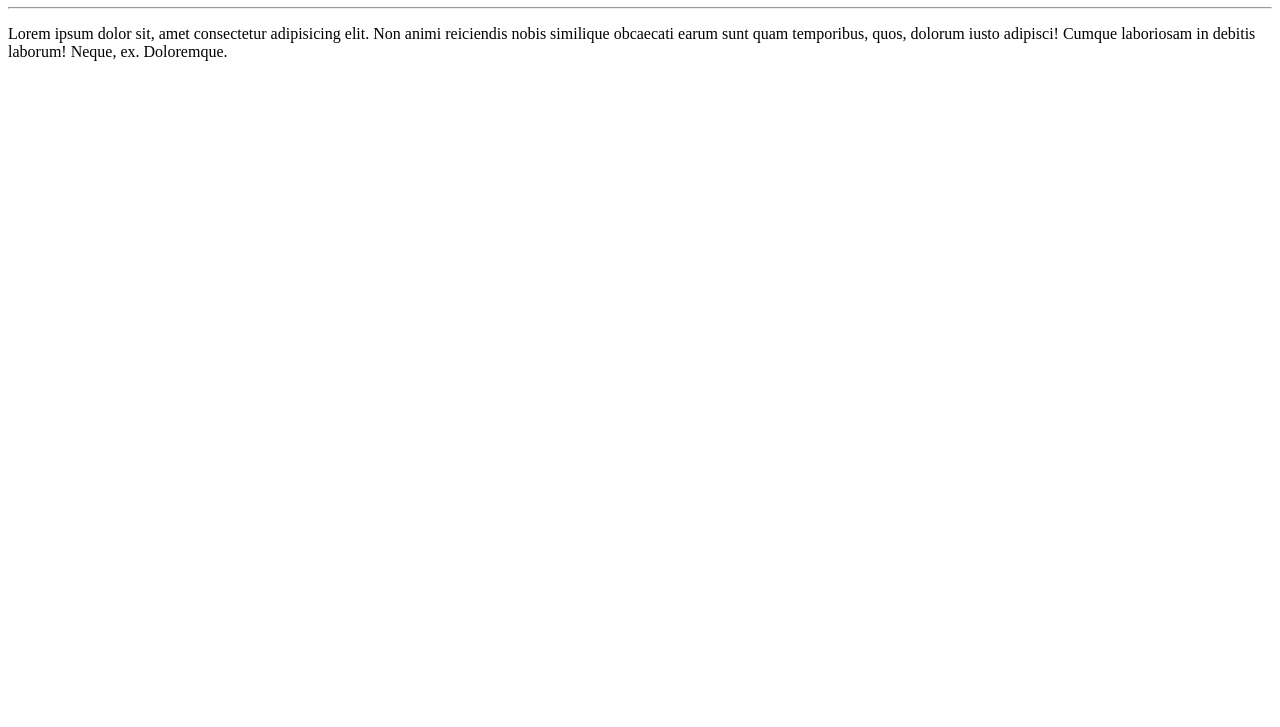
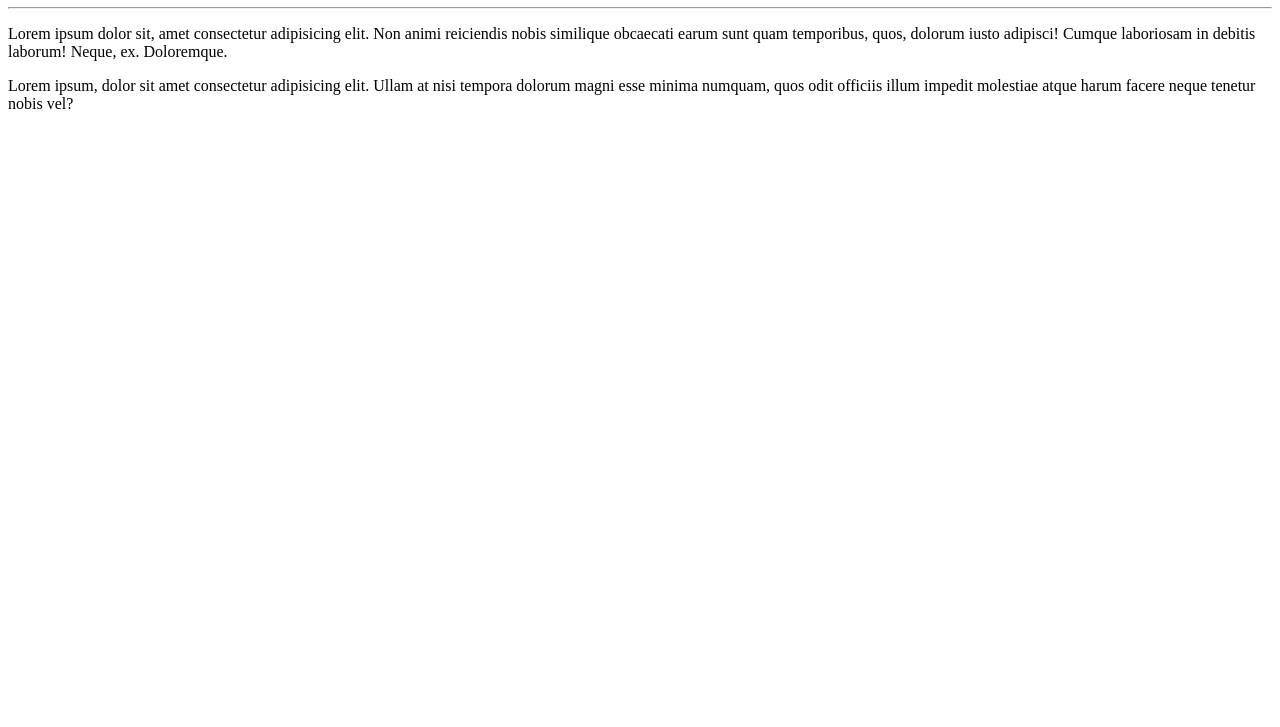
Before and after one commit to marisantosdev/Ola-Mundo, a plain HTML site: page site-exemplo/index.html in a window 1280 px wide. Shown: the part 73-800 px from the top of the page. Drawn offline with Linux system fonts and the light colour scheme.

Commit message:
Adicionei um paragrafo

```diff
--- a/site-exemplo/index.html
+++ b/site-exemplo/index.html
@@ -9,6 +9,6 @@
    <h1>Olá, Mundo!</h1>
    <hr>
    <p>Lorem ipsum dolor sit, amet consectetur adipisicing elit. Non animi reiciendis nobis similique obcaecati earum sunt quam temporibus, quos, dolorum iusto adipisci! Cumque laboriosam in debitis laborum! Neque, ex. Doloremque.</p>
-
+   <p>Lorem ipsum, dolor sit amet consectetur adipisicing elit. Ullam at nisi tempora dolorum magni esse minima numquam, quos odit officiis illum impedit molestiae atque harum facere neque tenetur nobis vel?</p>
 </body>
 </html>
```
